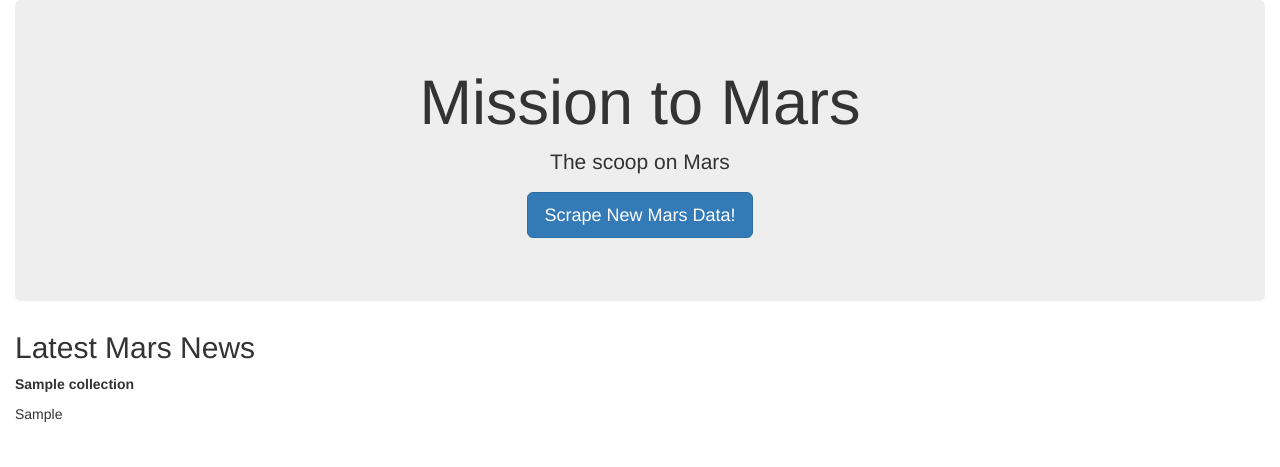
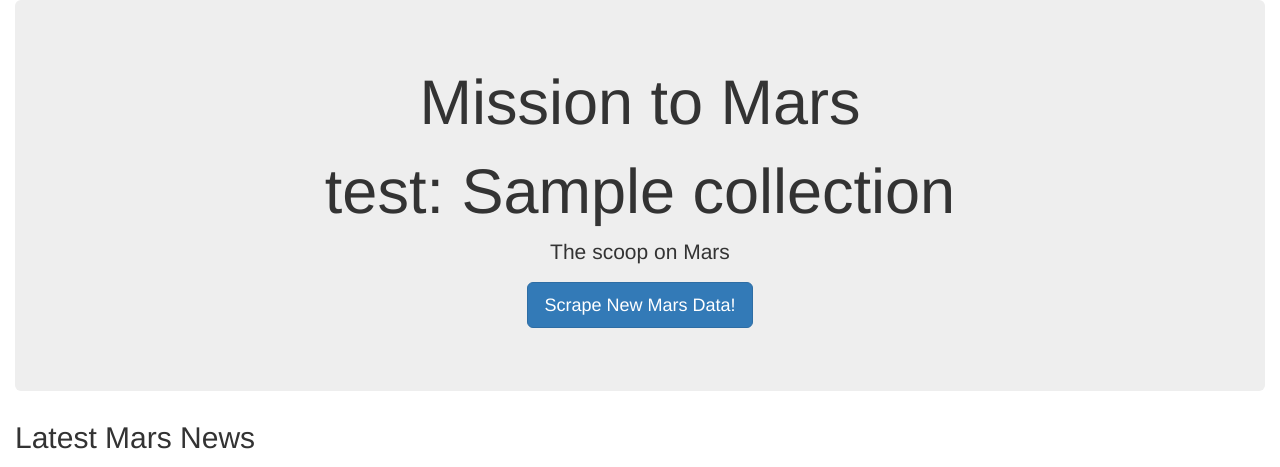
Before and after one commit to chanrce/web-scraping-challenge, a Flask app: page / in a window 1280 px wide. Shown: the top 467 px of the page. Run offline with Flask 2, Linux system fonts and the light colour scheme; a database or web service that is not in the repository returns one stand-in record (values such as "Sample title"); some libraries are stand-ins or nearby versions.

Commit message:
trouble displaying scraped data

```diff
--- a/app.py
+++ b/app.py
@@ -12,11 +12,11 @@ mongo = PyMongo(app, uri = "mongodb://localhost:27017/mars_app")
 #root route
 @app.route("/")
 def home():
-    #Find one record of data from the mongo database
+    #Find one record of data from mongo
     pages_data = mongo.db.collection.find_one()
 
     #Return template and data
-    return render_template("index.html", information = pages_data)
+    return render_template("index.html", information=pages_data)
 
 
 #scrape route
@@ -29,7 +29,7 @@ def scrape():
     mongo.db.collection.update({}, mars_data, upsert=True)
 
     #Redirect back to home page
-    return redirect ("/")
+    return redirect("/")
 
 if __name__ == "__main__":
     app.run(debug=True)
--- a/templates/index.html
+++ b/templates/index.html
@@ -13,12 +13,13 @@
   <div class="container-fluid">
     <div class="jumbotron text-center">
       <h1>Mission to Mars</h1>
+      <h1>test: {{information.news_title}}</h1>
       <p>The scoop on Mars</p>
       <p><a class="btn btn-primary btn-lg" href="/scrape" role="button">Scrape New Mars Data!</a></p>
     </div>
     <h2>Latest Mars News</h2>
-    <p><strong>{{information.news_title}}</strong></h3>
-        <p>{{information.news_p}}</p>
+    <p><strong>{{ information.news_title }}</strong></h3>
+        <p>{{ information.news_p }}</p>
 
   </div>
   </div>
```
Also changed, not shown: 1 other file.
